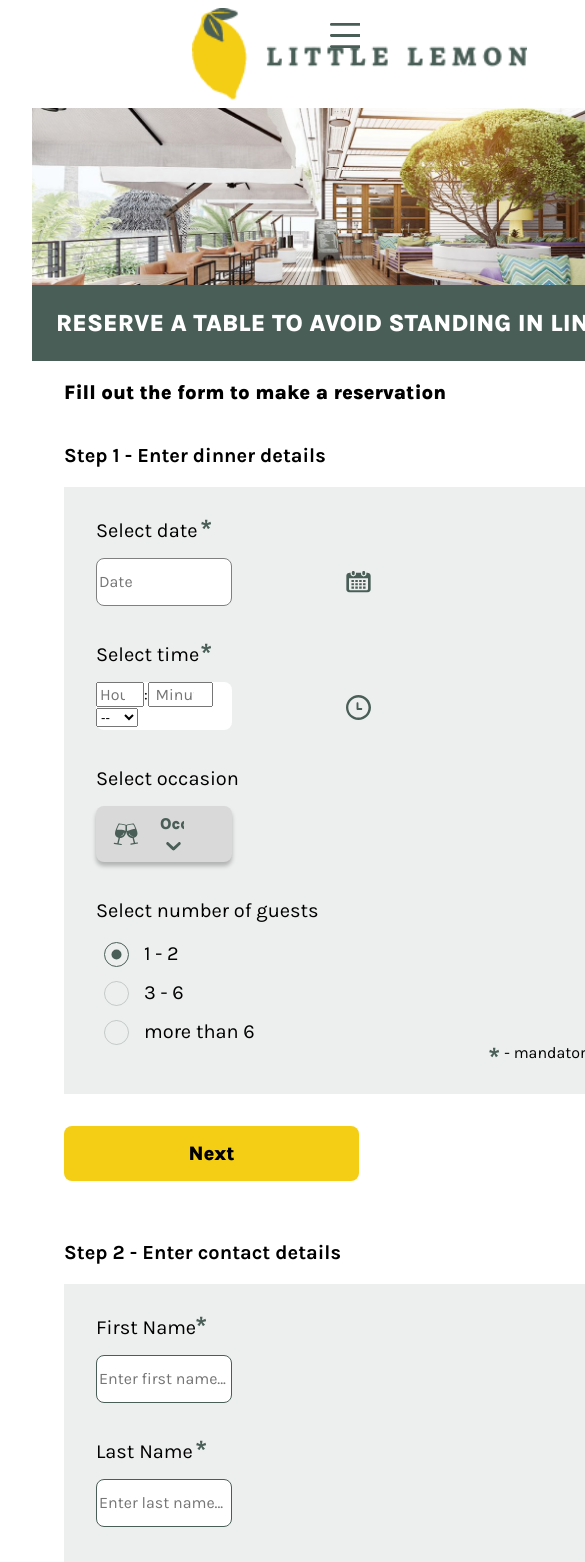
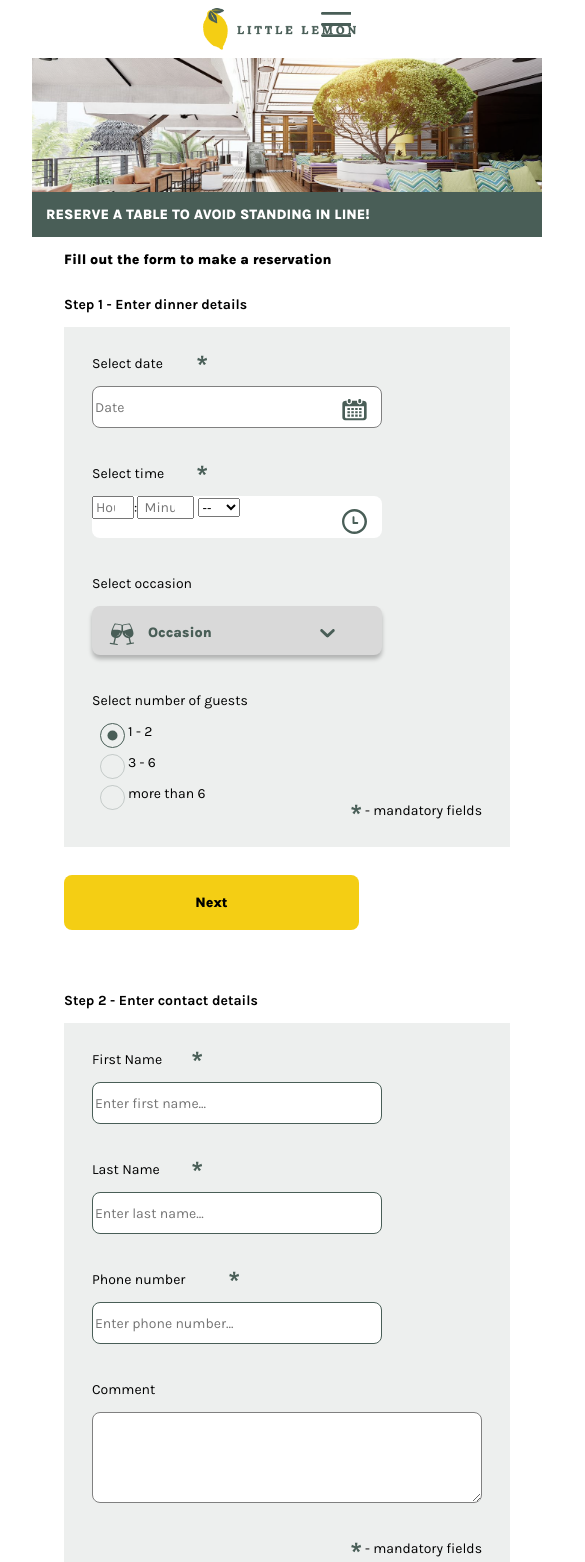
Before and after one commit to mantuok/eliseeva-little-lemon, a React (Create React App) app: page / in a window 390 px wide. Shown: the top 1562 px of the page, 585 px wide, since content can reach past the window. Built offline with nearby package versions, Linux system fonts and the light colour scheme.

Commit message:
responsive in progress

```diff
--- a/src/components/form-step-one/form-step-one.jsx
+++ b/src/components/form-step-one/form-step-one.jsx
@@ -65,7 +65,9 @@ const FormStepOne = () => {
         </fieldset>
         <MandatoryHint />
       </div>
-      <button className="button button--next">Next</button>
+      <div className="button__wrapper">
+        <button className="button button--next">Next</button>
+      </div>
     </form>
   )
 }
--- a/src/sass/blocks/form.scss
+++ b/src/sass/blocks/form.scss
@@ -15,11 +15,27 @@
   padding-left: 2em;
 
   background-color: var(--additional);
+
+  @media (max-width: $max-tablet-width) {
+    font-size: 16px;
+  }
+
+  @media (max-width: $max-mobile-width) {
+    font-size: 14px;
+  }
 }
 
 .form__heading {
   font-size: 20px;
   font-weight: 700;
+
+  @media (max-width: $max-tablet-width) {
+    font-size: 16px;
+  }
+
+  @media (max-width: $max-mobile-width) {
+    font-size: 14px;
+  }
 }
 
 .form__field {
@@ -33,12 +49,20 @@
 
 .form__label {
   font-size: 20px;
+
+  @media (max-width: $max-tablet-width) {
+    font-size: 16px;
+  }
+
+  @media (max-width: $max-mobile-width) {
+    font-size: 14px;
+  }
 }
 
 // Datepicker
 
 .form__datepicker {
-  width: 25%;
+  width: 290px;
   height: 3em;
 
   font-size: inherit;
@@ -92,7 +116,7 @@
 }
 
 .form__timepicker {
-  width: 25%;
+  width: 290px;
   height: 3em;
 
   font-size: inherit;
@@ -131,7 +155,7 @@
 // Select
 
 .form__select {
-  width: 25%;
+  width: 290px;
   height: 3em;
   padding-top: 0.5em;
   padding-right: 3em;
@@ -217,6 +241,14 @@
   font-size: 20px;
 
   cursor: pointer;
+
+  @media (max-width: $max-tablet-width) {
+    font-size: 16px;
+  }
+
+  @media (max-width: $max-mobile-width) {
+    font-size: 14px;
+  }
 }
 
 .form__radio__label::before,
@@ -255,8 +287,6 @@
 .button {
   @include clear-button;
   @include button;
-
-  margin-bottom: 2em;
 }
 
 .button--back {
@@ -275,6 +305,13 @@
   display: grid;
   grid-template-columns: max-content max-content;
   gap: 1em;
+
+  margin-bottom: 2em;
+
+  @media (max-width: $max-tablet-width) {
+    grid-template-columns: max-content;
+    grid-template-rows: max-content max-content;
+  }
 }
 
 // Contact details
@@ -282,7 +319,7 @@
 .form__first-name,
 .form__last-name,
 .form__phone-number {
-  width: 25%;
+  width: 290px;
   height: 3em;
 
   font-family: inherit;
@@ -310,7 +347,7 @@
 }
 
 .form__textarea {
-  width: 50%;
+  width: 390px;
 
   font-size: inherit;
   font-family: inherit;
--- a/src/sass/blocks/logo.scss
+++ b/src/sass/blocks/logo.scss
@@ -10,7 +10,7 @@
 .logo__header {
   @media (max-width: $max-mobile-width) {
     margin-right: 1em;
-    width: 50%;
+    width: 30%;
     height: auto;
   }
 }
--- a/src/sass/blocks/navigation.scss
+++ b/src/sass/blocks/navigation.scss
@@ -50,8 +50,8 @@
   @include clear-button;
 
   position: absolute;
-  top: 6vw;
-  right: 30px;
+  top: 3vw;
+  right: 10vw;
 
   width: 30px;
   height: 30px;
@@ -64,8 +64,8 @@
   @include clear-button;
 
   position: absolute;
-  top: 5vw;
-  right: 30px;
+  top: 1vw;
+  right: 8vw;
 
   width: 40px;
   height: 40px;
--- a/src/sass/blocks/promo.scss
+++ b/src/sass/blocks/promo.scss
@@ -13,4 +13,12 @@
   color: var(--font-contrast);
 
   background-color: var(--contrast);
+
+  @media (max-width: $max-tablet-width) {
+    font-size: 16px;
+  }
+
+  @media (max-width: $max-mobile-width) {
+    font-size: 14px;
+  }
 }
--- a/src/sass/blocks/reservation.scss
+++ b/src/sass/blocks/reservation.scss
@@ -7,4 +7,12 @@
 .reservation__heading {
   font-size: 20px;
   font-weight: 900;
+
+  @media (max-width: $max-tablet-width) {
+    font-size: 16px;
+  }
+
+  @media (max-width: $max-mobile-width) {
+    font-size: 14px;
+  }
 }
--- a/src/sass/utils/mixins.scss
+++ b/src/sass/utils/mixins.scss
@@ -56,6 +56,14 @@
   background-color: var(--button-basic);
 
   cursor: pointer;
+
+  @media (max-width: $max-tablet-width) {
+    font-size: 16px;
+  }
+
+  @media (max-width: $max-mobile-width) {
+    font-size: 14px;
+  }
 }
 
 @mixin button-hover {
```
Also changed, not shown: src/components/form-step-two/form-step-two.jsx (line endings or trailing spaces).
